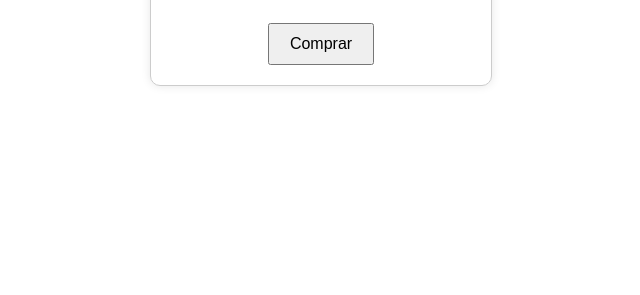
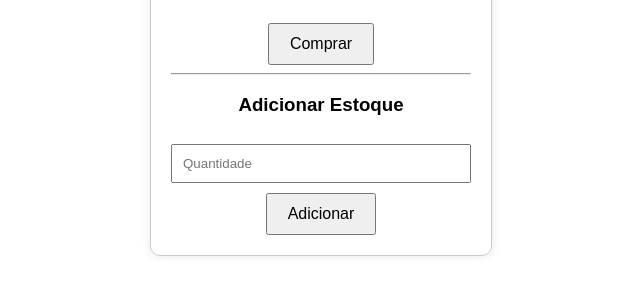
Before and after one commit to NathanAmu/Teste-estoq, a plain HTML site: page index.html in a window 1280 px wide. Shown: the part 209-504 px from the top of the page, without its empty margins (319-959 px from the left). Drawn offline with Linux system fonts and the light colour scheme; no server answers.

Commit message:
Adicionar estoque

```diff
--- a/index.html
+++ b/index.html
@@ -28,13 +28,28 @@
             background-color: #ccc;
             cursor: not-allowed;
         }
+        input {
+            padding: 10px;
+            width: 100%;
+            margin-top: 10px;
+            box-sizing: border-box;
+        }
     </style>
 </head>
 <body>
     <div class="container">
         <h1>Sistema de Estoque</h1>
         <p id="estoque">Carregando estoque...</p>
+
+        <!-- Botão de comprar -->
         <button id="comprarBtn" onclick="comprarProduto()">Comprar</button>
+
+        <hr>
+
+        <!-- Formulário para adicionar estoque -->
+        <h3>Adicionar Estoque</h3>
+        <input type="number" id="quantidadeAdicionar" placeholder="Quantidade">
+        <button onclick="adicionarEstoque()">Adicionar</button>
     </div>
 
     <script>
@@ -47,6 +62,8 @@
                 document.getElementById('estoque').textContent = `Estoque: ${data.quantidade}`;
                 if (data.quantidade === 0) {
                     document.getElementById('comprarBtn').disabled = true;
+                } else {
+                    document.getElementById('comprarBtn').disabled = false;
                 }
             } catch (error) {
                 console.error("Erro ao atualizar o estoque:", error);
@@ -73,6 +90,35 @@
             }
         }
 
+        async function adicionarEstoque() {
+            const quantidadeInput = document.getElementById('quantidadeAdicionar');
+            const quantidadeParaAdicionar = parseInt(quantidadeInput.value);
+
+            if (isNaN(quantidadeParaAdicionar) || quantidadeParaAdicionar <= 0) {
+                alert("Por favor, insira uma quantidade válida para adicionar.");
+                return;
+            }
+
+            try {
+                const response = await fetch(`${backendUrl}/api/adicionar`, {
+                    method: 'POST',
+                    headers: { 'Content-Type': 'application/json' },
+                    body: JSON.stringify({ quantidade: quantidadeParaAdicionar })
+                });
+
+                if (response.ok) {
+                    const data = await response.json();
+                    alert("Estoque atualizado com sucesso!");
+                    atualizarEstoque(); // Atualiza a interface com o novo estoque
+                } else {
+                    const error = await response.json();
+                    alert(error.message);
+                }
+            } catch (error) {
+                console.error("Erro ao adicionar estoque:", error);
+            }
+        }
+
         // Atualizar estoque ao carregar a página
         atualizarEstoque();
     </script>
```
